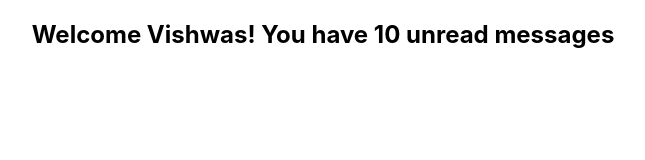
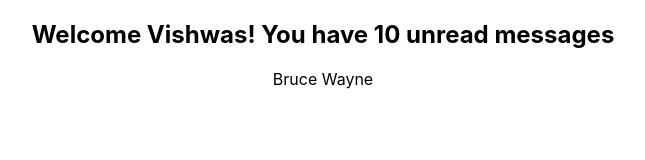
Before and after one commit to daviddwlee84/LearningReactWithTypeScript, a React (Create React App) app in the folder react-typescript-demo/: page / in a window 1280 px wide. Shown: the top 160 px of the page, without its empty margins (317-962 px from the left). Built offline with nearby package versions, Linux system fonts and the light colour scheme.

Commit message:
Introduce object type props for episode 4

```diff
--- a/react-typescript-demo/src/App.tsx
+++ b/react-typescript-demo/src/App.tsx
@@ -1,12 +1,18 @@
 import './App.css';
 import { Greet } from './components/Greet'
+import { Person } from './components/Person';
 
 // App component
 // (type inference)
 function App() {
+  const personName = {
+    first: 'Bruce',
+    last: 'Wayne'
+  }
   return (
     <div className="App">
       <Greet name='Vishwas' messageCount={10} isLoggedIn={true} />
+      <Person name={personName} />
     </div>
   );
 }
--- /dev/null
+++ b/react-typescript-demo/src/components/Person.tsx
@@ -0,0 +1,11 @@
+type PersonProps = {
+    name: {
+        first: string
+        last: string
+    }
+}
+
+export const Person = (props: PersonProps) => {
+    // return <div>Bruce Wayne</div>
+    return <div>{props.name.first} {props.name.last}</div>
+}
```
